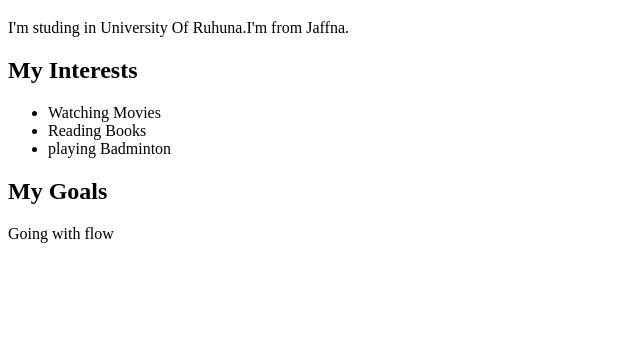
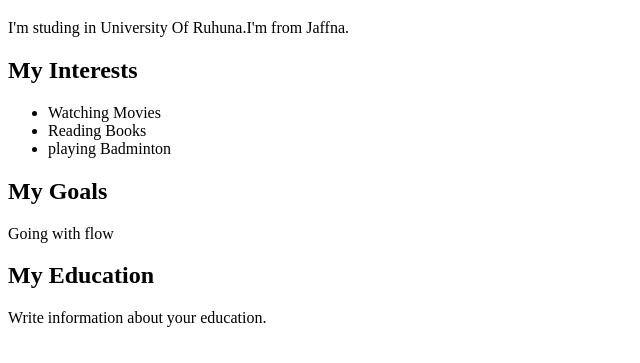
Before and after one commit to francis-the-dore/Student-Website, a plain HTML site: page index.html in a window 1280 px wide. Shown: the part 61-424 px from the top of the page, without its empty margins (0-640 px from the left). Drawn offline with Linux system fonts and the light colour scheme.

Commit message:
Added education section

```diff
--- a/index.html
+++ b/index.html
@@ -15,8 +15,10 @@
 <li>playing Badminton</li>
 </ul>
 <h2>My Goals</h2>
+Going with flow
+<h2>My Education</h2>
 <p>
-Going with flow
+Write information about your education.
 </p>
 </body>
 </html>
```
